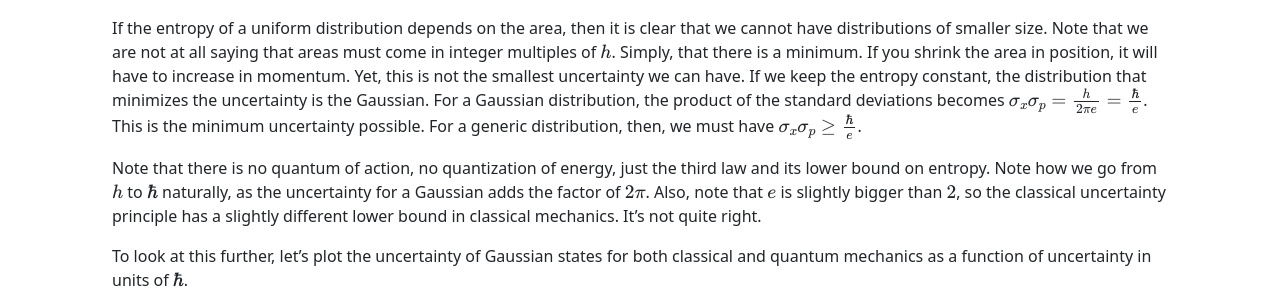
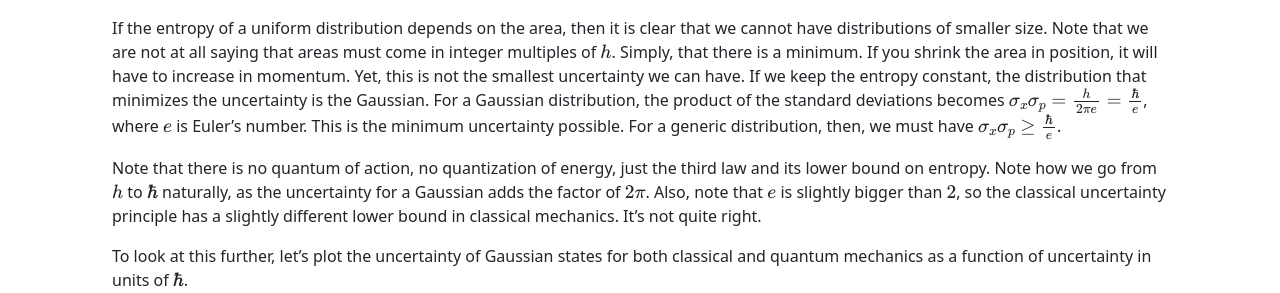
Before and after one commit to assumptionsofphysics/assumptionsofphysics.github.io, a Jekyll site: the page built from _essays/2024-11-15-h-thermo.md, in a window 1280 px wide. Shown: the part 1080-1373 px from the top of the page. Built offline with Jekyll 4.4.1, drawn with Linux system fonts in a browser that asks for light colours; nearby versions of some CDN libraries; some web fonts are replaced.

Commit message:
Minor edit on essay

```diff
--- a/_essays/2024-11-15-h-thermo.md
+++ b/_essays/2024-11-15-h-thermo.md
@@ -21,7 +21,7 @@ This is not some vague analogy: we can make this connection precise.
 
 Given a probability distribution $$\rho$$ over position and momentum, the entropy is given by $$-\int \rho \log \rho \, dx dp$$. If the distribution is uniform, the expression reduces to $$\log W$$, where $$W$$ is the area of the region that supports the uniform distribution. Now, if we do some dimensional checking, something that somehow theoretical physics has stopped doing, we note that $$\log W$$ does not make sense: $$W$$ has dimensions of phase space area. We can only take logarithms of pure numbers. How do we fix this? Let us define $$h$$ as the area of phase space that corresponds to a uniform distribution with zero entropy. The above formula, then, is amended to $$\log (W/h)$$, a logarithm of a pure number, and if $$W=h$$, then the entropy is zero.
 
-If the entropy of a uniform distribution depends on the area, then it is clear that we cannot have distributions of smaller size. Note that we are not at all saying that areas must come in integer multiples of $$h$$. Simply, that there is a minimum. If you shrink the area in position, it will have to increase in momentum. Yet, this is not the smallest uncertainty we can have. If we keep the entropy constant, the distribution that minimizes the uncertainty is the Gaussian. For a Gaussian distribution, the product of the standard deviations becomes $$\sigma_x \sigma_p = \frac{h}{2\pi e} = \frac{\hbar}{e}$$. This is the minimum uncertainty possible. For a generic distribution, then, we must have $$\sigma_x \sigma_p \geq \frac{\hbar}{e}$$.
+If the entropy of a uniform distribution depends on the area, then it is clear that we cannot have distributions of smaller size. Note that we are not at all saying that areas must come in integer multiples of $$h$$. Simply, that there is a minimum. If you shrink the area in position, it will have to increase in momentum. Yet, this is not the smallest uncertainty we can have. If we keep the entropy constant, the distribution that minimizes the uncertainty is the Gaussian. For a Gaussian distribution, the product of the standard deviations becomes $$\sigma_x \sigma_p = \frac{h}{2\pi e} = \frac{\hbar}{e}$$, where $$e$$ is Euler's number. This is the minimum uncertainty possible. For a generic distribution, then, we must have $$\sigma_x \sigma_p \geq \frac{\hbar}{e}$$.
 
 Note that there is no quantum of action, no quantization of energy, just the third law and its lower bound on entropy. Note how we go from $$h$$ to $$\hbar$$ naturally, as the uncertainty for a Gaussian adds the factor of $$2\pi$$. Also, note that $$e$$ is slightly bigger than $$2$$, so the classical uncertainty principle has a slightly different lower bound in classical mechanics. It's not quite right.
 
```
